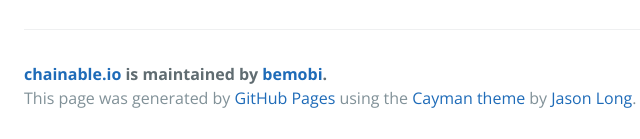
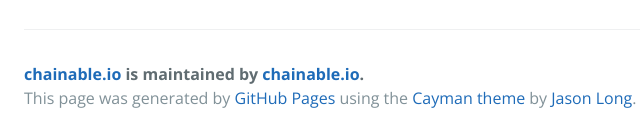
Before and after one commit to chainable/chainable-api, a plain HTML site: page index.html in a window 1280 px wide. Shown: the part 1493-1632 px from the top of the page, 200-840 px from the left. Drawn offline with nearby package versions, Linux system fonts and the light colour scheme.

Commit message:
New org owner

```diff
--- a/index.html
+++ b/index.html
@@ -45,7 +45,7 @@ required to implement this design patten are extremely simple, it is useful to h
 <p>You can find more about the components and the inner working of the chainable on the <a href="https://github.com/chainable/chainable/wiki">WIKI</a></p>
 
       <footer class="site-footer">
-        <span class="site-footer-owner"><a href="https://github.com/bemobi/chainable">chainable.io</a> is maintained by <a href="https://github.com/chainable">bemobi</a>.</span>
+        <span class="site-footer-owner"><a href="https://github.com/chainable/chainable">chainable.io</a> is maintained by <a href="https://github.com/chainable">chainable.io</a>.</span>
 
         <span class="site-footer-credits">This page was generated by <a href="https://pages.github.com">GitHub Pages</a> using the <a href="https://github.com/jasonlong/cayman-theme">Cayman theme</a> by <a href="https://twitter.com/jasonlong">Jason Long</a>.</span>
       </footer>
```
